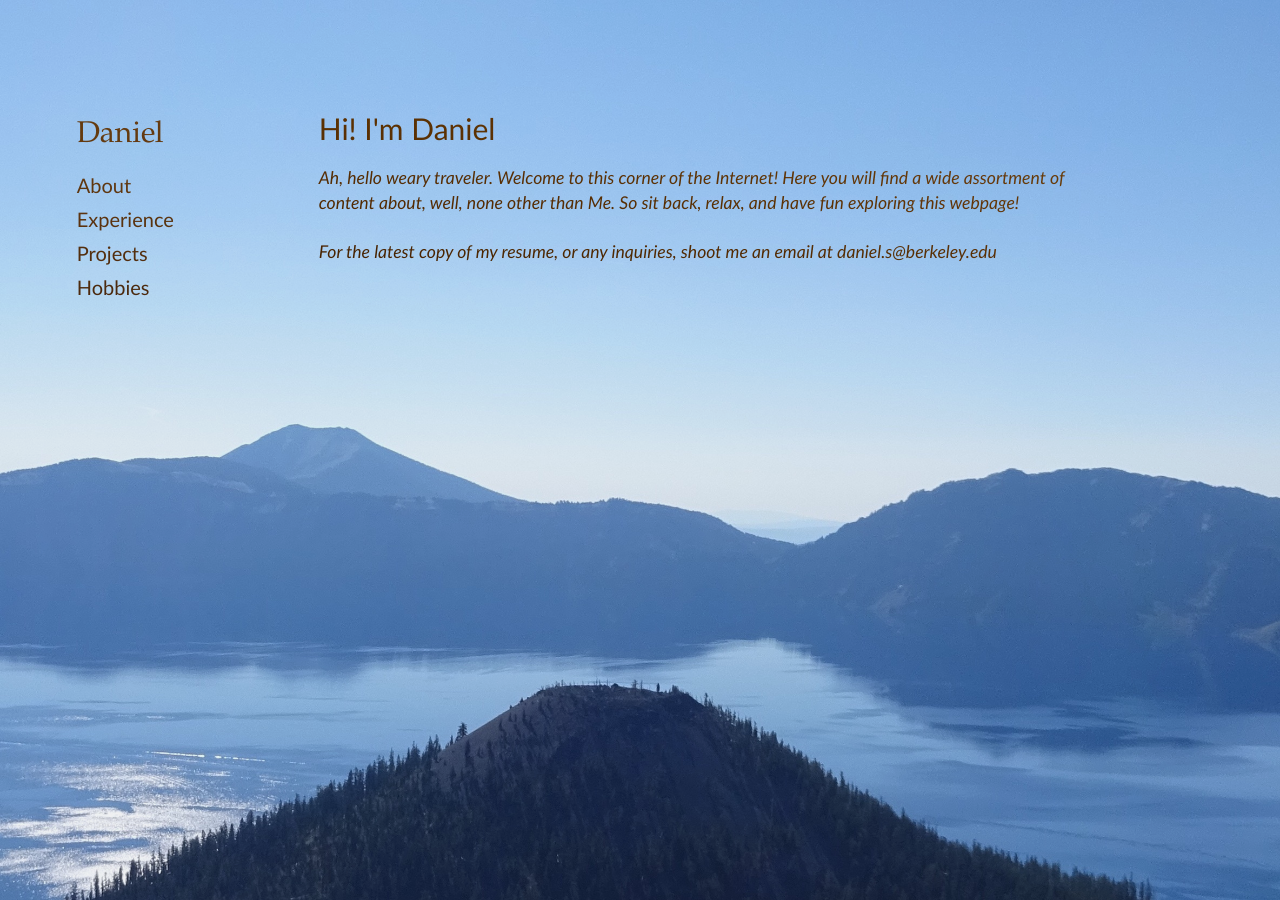
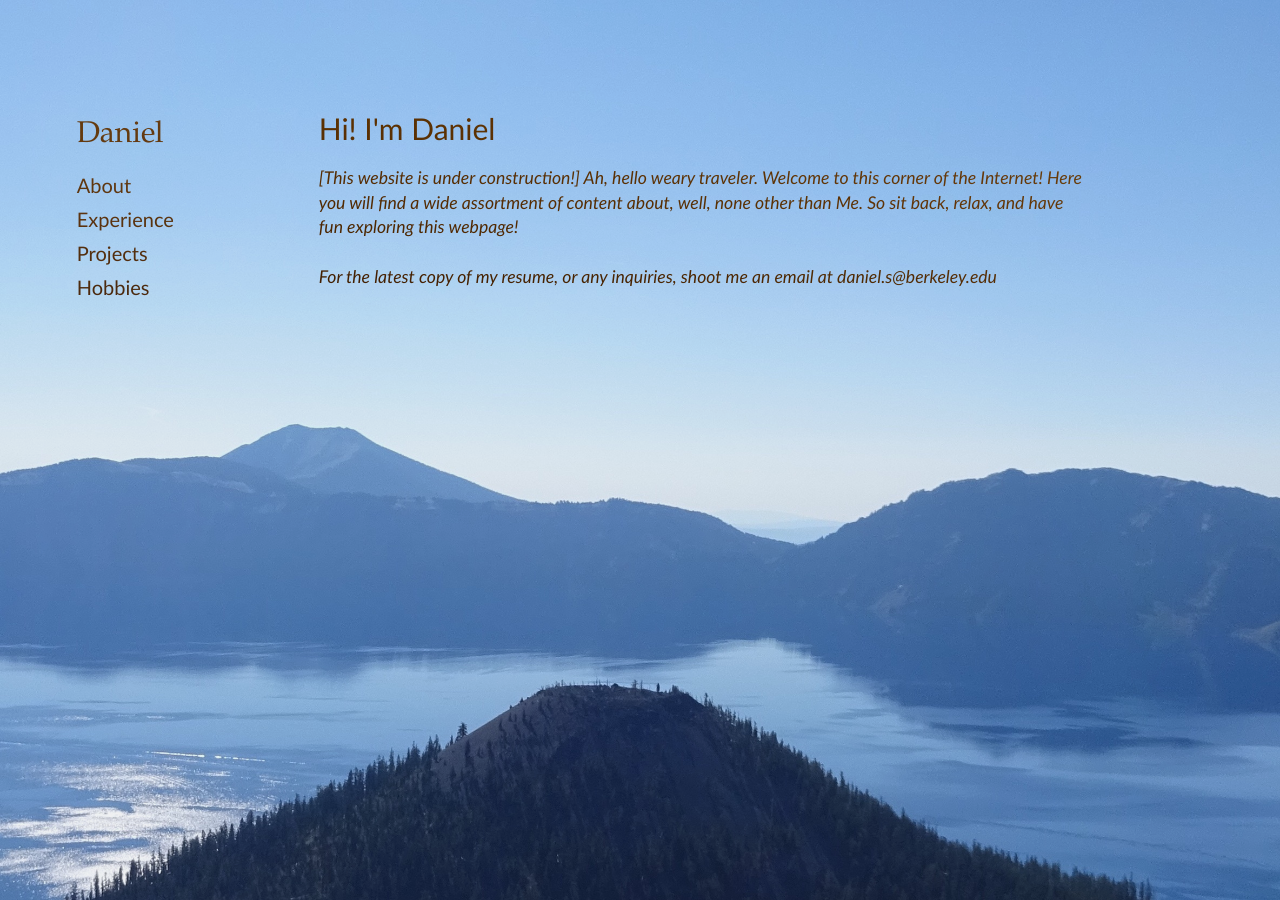
Before and after one commit to Calculasians/calculasians.github.io, a Jekyll site: the page built from index.html, in a window 1280 px wide and 900 px high. Built offline with Jekyll 4.4.1, drawn with Linux system fonts in a browser that asks for light colours.

Commit message:
Update index.html

```diff
--- a/index.html
+++ b/index.html
@@ -15,7 +15,7 @@ title: Daniel's Website
 		<div class="cover-page-text">
 			<h1 class="cover-page-header">Hi! I'm Daniel</h1>
 			<p class="sub-header">
-			Ah, hello weary traveler. Welcome to this corner of the Internet! Here you will find a wide
+			[This website is under construction!] Ah, hello weary traveler. Welcome to this corner of the Internet! Here you will find a wide
 			assortment of content about, well, none other than Me. So sit back, relax, and have fun exploring this
 			webpage!
 			<br /><br />
```
